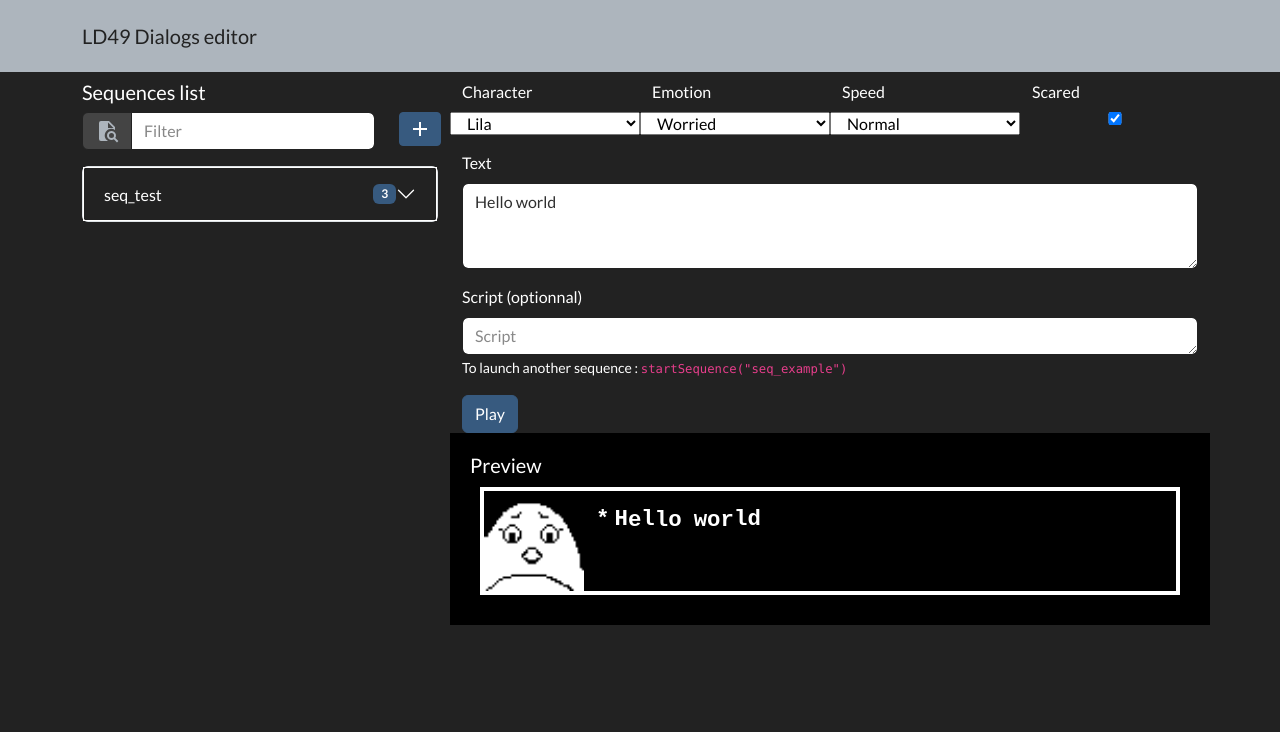
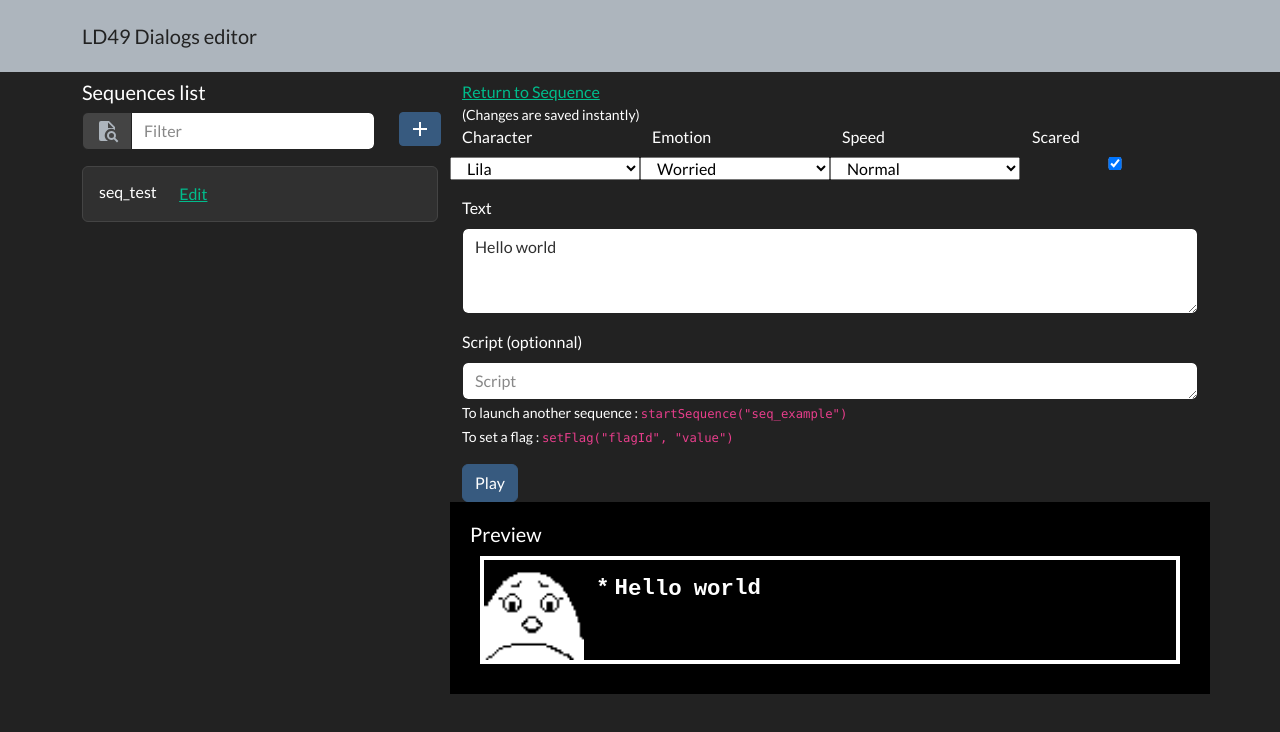
Before and after one commit to Ciriak/ld49-dialog-generator, a React (Create React App) app: page /sequence/seq_test/item/0 in a window 1280 px wide. Shown: the top 732 px of the page. Built offline with nearby package versions, Linux system fonts and the light colour scheme.

Commit message:
added cat and fixed dialogs

```diff
--- a/src/App.tsx
+++ b/src/App.tsx
@@ -4,7 +4,7 @@ import './App.scss';
 import { Col, Container, Navbar, Row } from 'react-bootstrap';
 import SequencesList from './components/SequencesList/SequencesList';
 import { Route, Switch } from 'react-router';
-import Dialog from './components/Dialog/Dialog';
+import Item from './components/Item/Item';
 import Sequence from './components/Sequence/Sequence';
 import { ToastContainer } from 'react-toastify';
 import 'react-toastify/dist/ReactToastify.css';
@@ -25,7 +25,7 @@ function App() {
           <Col>
             <Switch>
               <Route path="/sequence/:sequenceName/item/:itemIndex" key={Date.now()}>
-                <Dialog />
+                <Item />
               </Route>
               <Route path="/sequence/:sequenceName" key={Date.now()}>
                 <Sequence />
--- a/src/atoms/library.atom.ts
+++ b/src/atoms/library.atom.ts
@@ -13,7 +13,7 @@ let library: ILibraryState = {
       items: [
         {
           type: 'dialog',
-          item: {
+          data: {
             characterIndex: 1,
             emotionIndex: 2,
             text: 'Hello world',
@@ -23,7 +23,7 @@ let library: ILibraryState = {
         },
         {
           type: 'dialog',
-          item: {
+          data: {
             characterIndex: 0,
             emotionIndex: 0,
             text: 'Text test 2',
@@ -32,7 +32,7 @@ let library: ILibraryState = {
         },
         {
           type: 'dialog',
-          item: {
+          data: {
             characterIndex: 1,
             emotionIndex: 1,
             text: 'Blablablabla',
@@ -45,6 +45,8 @@ let library: ILibraryState = {
 };
 if (rawSavedData) {
   library = JSON.parse(rawSavedData) as ILibraryState;
+  console.log('LOADED FILE');
+  console.log(library);
 }
 const libraryState = atom<ILibraryState>({
   key: 'library',
--- a/src/components/Choice/Choice.tsx
+++ b/src/components/Choice/Choice.tsx
@@ -1,31 +1,143 @@
 import { useState } from 'react';
-import { Col, Form, Row, Button } from 'react-bootstrap';
+import { Col, Form, Row } from 'react-bootstrap';
 import ICharacter from '../../interfaces/Character.interface';
 import charactersData from '../../characters';
 import { useParams } from 'react-router';
 
 import DialogPreview from '../DialogPreview/DialogPreview';
-import IChoice from '../../interfaces/Choice.interface';
-import useItem from '../../hooks/useItem';
-import Dialog from '../Dialog/Dialog';
+import useChoice from '../../hooks/useChoice';
+import IDialog from '../../interfaces/Dialog.interface';
+import { cloneDeep } from 'lodash';
 
-interface IChoiceProps {
-  choice: IChoice;
-  sequenceName: string;
-  itemIndex: number;
-}
+export default function Choice() {
+  const params = useParams<{ sequenceName: string; itemIndex: string }>();
+  const [characters] = useState<ICharacter[]>(charactersData);
+  const { choice, setChoice } = useChoice(params.sequenceName, parseInt(params.itemIndex));
 
-export default function Choice(props: IChoiceProps) {
-  const choice = props.choice;
-  const { item, setItem } = useItem(props.sequenceName, props.itemIndex);
-
-  function setChoice(choice: IChoice) {
-    setItem({ ...item, data: choice });
+  function setChoiceDialog(dialog: IDialog) {
+    const cChoice = cloneDeep(choice);
+    cChoice.dialog = cloneDeep(dialog);
+    setChoice(cChoice);
   }
 
   return (
     <div className="choice">
-      <Dialog dialog={choice.dialog} itemIndex={props.itemIndex} sequenceName={props.sequenceName} />
+      <Row>
+        <Form>
+          <Row>
+            <Col>
+              <Form.Group className="mb-3" controlId="exampleForm.ControlInput1">
+                <Form.Label>Character</Form.Label>
+                <Row>
+                  <select
+                    value={choice.dialog.characterIndex}
+                    onChange={(e) => {
+                      setChoiceDialog({ ...choice.dialog, characterIndex: parseInt(e.target.value) });
+                    }}
+                  >
+                    {characters.map((character, characterIndex) => {
+                      return (
+                        <option key={characterIndex} value={characterIndex}>
+                          {character.name}
+                        </option>
+                      );
+                    })}
+                  </select>
+                </Row>
+              </Form.Group>
+            </Col>
+            <Col>
+              <Form.Group className="mb-3" controlId="exampleForm.ControlInput1">
+                <Form.Label>Emotion</Form.Label>
+                <Row>
+                  <select
+                    value={choice.dialog.emotionIndex}
+                    onChange={(e) => {
+                      setChoiceDialog({ ...choice.dialog, emotionIndex: parseInt(e.target.value) });
+                    }}
+                  >
+                    {characters[choice.dialog.characterIndex].emotions.map((emotion, emotionIndex) => {
+                      return (
+                        <option key={emotionIndex} value={emotionIndex}>
+                          {emotion}
+                        </option>
+                      );
+                    })}
+                  </select>
+                </Row>
+              </Form.Group>
+            </Col>
+            <Col>
+              <Form.Group className="mb-3" controlId="exampleForm.ControlInput1">
+                <Form.Label>Speed</Form.Label>
+                <Row className="text-left">
+                  <select
+                    value={choice.dialog.speed}
+                    onChange={(e) => {
+                      setChoiceDialog({ ...choice.dialog, speed: e.target.value as any });
+                    }}
+                  >
+                    <option value="normal">Normal</option>
+                    <option value="slow">Slow</option>
+                  </select>
+                </Row>
+              </Form.Group>
+            </Col>
+            <Col>
+              <Form.Group className="mb-3" controlId="exampleForm.ControlInput1">
+                <Form.Label>Scared</Form.Label>
+                <Row className="text-left">
+                  <input
+                    type="checkbox"
+                    checked={choice.dialog.isScared}
+                    onChange={() => {
+                      setChoiceDialog({ ...choice.dialog, isScared: !choice.dialog.isScared });
+                    }}
+                  />
+                </Row>
+              </Form.Group>
+            </Col>
+          </Row>
+
+          <Form.Group className="mb-3" controlId="exampleForm.ControlTextarea1">
+            <Form.Label>Text</Form.Label>
+
+            <Form.Control
+              defaultValue={choice.dialog.text}
+              as="textarea"
+              rows={3}
+              placeholder="Text goes here..."
+              onChange={(e) => {
+                setChoiceDialog({ ...choice.dialog, text: e.target.value });
+              }}
+            />
+          </Form.Group>
+
+          <Form.Group className="mb-3" controlId="exampleForm.ControlTextarea1">
+            <Form.Label>Script (optionnal)</Form.Label>
+
+            <Form.Control
+              defaultValue={choice.dialog.script}
+              as="textarea"
+              rows={1}
+              placeholder="Script"
+              onChange={(e) => {
+                setChoiceDialog({ ...choice.dialog, script: e.target.value });
+              }}
+            />
+            <small>
+              To launch another sequence : <code>startSequence("seq_example")</code>
+            </small>
+            <br />
+            <small>
+              To set a flag : <code>setFlag("flagId", "value")</code>
+            </small>
+          </Form.Group>
+        </Form>
+      </Row>
+      <Row>
+        <DialogPreview dialog={choice.dialog} />
+      </Row>
     </div>
   );
 }
--- a/src/components/Dialog/Dialog.tsx
+++ b/src/components/Dialog/Dialog.tsx
@@ -7,6 +7,7 @@ import { useParams } from 'react-router';
 import { dialogToLetters } from '../../utils/utils';
 import DialogPreview from '../DialogPreview/DialogPreview';
 import useDialog from '../../hooks/useDialog';
+import { Link } from 'react-router-dom';
 
 export default function Dialog() {
   const params = useParams<{ sequenceName: string; itemIndex: string }>();
@@ -72,6 +73,10 @@ export default function Dialog() {
 
   return (
     <div className="dialog">
+      <Row>
+        <Link to={`/sequence/` + params.sequenceName}>Return to Sequence</Link> <small>(Changes are saved instantly)</small>
+      </Row>
+
       <Row>
         <Form>
           <Row>
@@ -178,6 +183,10 @@ export default function Dialog() {
             <small>
               To launch another sequence : <code>startSequence("seq_example")</code>
             </small>
+            <br />
+            <small>
+              To set a flag : <code>setFlag("flagId", "value")</code>
+            </small>
           </Form.Group>
 
           <Button
--- /dev/null
+++ b/src/components/Item/Item.tsx
@@ -0,0 +1,24 @@
+import react from 'react';
+
+import { useParams } from 'react-router';
+
+import { findIndex } from 'lodash';
+import useLibrary from '../../hooks/useLibrary';
+import Choice from '../Choice/Choice';
+import Dialog from '../Dialog/Dialog';
+
+export default function Item() {
+  const params = useParams<{ sequenceName: string; itemIndex: string }>();
+  const { library } = useLibrary();
+
+  const sequenceIndex = findIndex(library.sequences, { internalName: params.sequenceName });
+
+  const item = library.sequences[sequenceIndex].items[parseInt(params.itemIndex)];
+
+  return (
+    <div className="item">
+      {item.type === 'choice' && <Choice />}
+      {item.type === 'dialog' && <Dialog />}
+    </div>
+  );
+}
--- a/src/components/SequencesList/SequencesList.tsx
+++ b/src/components/SequencesList/SequencesList.tsx
@@ -2,18 +2,21 @@ import { mdiFileSearch, mdiPlus } from '@mdi/js';
 import Icon from '@mdi/react';
 import { cloneDeep } from 'lodash';
 import React, { useState } from 'react';
-import { Accordion, ListGroup, Button, Row, InputGroup, Col, Badge } from 'react-bootstrap';
+import { Accordion, ListGroup, Button, Row, InputGroup, Col, Badge, ListGroupItem } from 'react-bootstrap';
 import faker from 'faker';
+import { useHistory, useParams } from 'react-router';
 import { Link } from 'react-router-dom';
 import useLibrary from '../../hooks/useLibrary';
 import SequenceItemListGroup from '../SequenceItemListGroup/SequenceItemListGroup';
 
 import './sequences-list.scss';
+import ISequence from '../../interfaces/Sequence.interface';
 export default function SequencesList() {
   const { library, setLibrary } = useLibrary();
 
   const [filter, setFilter] = useState<string | null>(null);
 
+  const history = useHistory();
   function handleCreateSequence() {
     const updatedLibrary = cloneDeep(library);
 
@@ -24,6 +27,12 @@ export default function SequencesList() {
     });
 
     setLibrary(updatedLibrary);
+  }
+
+  function editSequence(sequence: ISequence) {
+    history.push(`/sequence/${sequence.internalName}`);
+    // eslint-disable-next-line no-restricted-globals
+    location.reload();
   }
 
   return (
@@ -53,39 +62,27 @@ export default function SequencesList() {
         </Col>
       </Row>
 
-      <Accordion>
-        {library.sequences.map((sequence, sequenceIndex) => {
-          return (
-            <Accordion.Item key={sequenceIndex} eventKey={String(sequenceIndex)}>
-              <Accordion.Header className="sequence-header">
-                <Col>{sequence.internalName} </Col>
-                <Badge>{sequence.items.length}</Badge>
-              </Accordion.Header>
-              <Accordion.Body>
-                <Row className="text-right">
-                  <Link to={`/sequence/${sequence.internalName}`}>
-                    <Button variant="link">Edit sequence infos</Button>
-                  </Link>
-                </Row>
-
-                <ListGroup>
-                  {sequence.items.map((sequenceItem, sequenceItemIndex) => {
-                    return (
-                      <SequenceItemListGroup
-                        key={sequenceItemIndex}
-                        item={sequenceItem}
-                        sequenceIndex={sequenceIndex}
-                        itemIndex={sequenceItemIndex}
-                        hasLink={true}
-                      />
-                    );
-                  })}
-                </ListGroup>
-              </Accordion.Body>
-            </Accordion.Item>
-          );
-        })}
-      </Accordion>
+      {library.sequences.map((sequence, sequenceIndex) => {
+        return (
+          <ListGroup>
+            <ListGroupItem>
+              <Col>
+                <span>
+                  {sequence.internalName} {'  '}
+                </span>
+                <Button
+                  variant="link"
+                  onClick={() => {
+                    editSequence(sequence);
+                  }}
+                >
+                  Edit
+                </Button>
+              </Col>
+            </ListGroupItem>
+          </ListGroup>
+        );
+      })}
     </div>
   );
 }
--- /dev/null
+++ b/src/hooks/useChoice.ts
@@ -0,0 +1,18 @@
+import { cloneDeep, findIndex } from 'lodash';
+import IChoice from '../interfaces/Choice.interface';
+import useLibrary from './useLibrary';
+
+function useChoice(sequenceName: string, choiceIndex: number) {
+  const { library, setLibrary } = useLibrary();
+  const sequenceIndex = findIndex(library.sequences, { internalName: sequenceName });
+  const choice = library.sequences[sequenceIndex].items[choiceIndex].data as IChoice;
+  function setChoice(updatedCHoice: IChoice) {
+    const updatedLibrary = cloneDeep(library);
+    updatedLibrary.sequences[sequenceIndex].items[choiceIndex].data = updatedCHoice;
+
+    setLibrary(updatedLibrary);
+  }
+  return { choice, setChoice };
+}
+
+export default useChoice;
--- a/src/hooks/useDialog.ts
+++ b/src/hooks/useDialog.ts
@@ -5,10 +5,10 @@ import useLibrary from './useLibrary';
 function useDialog(sequenceName: string, dialogIndex: number) {
   const { library, setLibrary } = useLibrary();
   const sequenceIndex = findIndex(library.sequences, { internalName: sequenceName });
-  const dialog = library.sequences[sequenceIndex].items[dialogIndex].item as IDialog;
+  const dialog = library.sequences[sequenceIndex].items[dialogIndex].data as IDialog;
   function setDialog(updatedDialog: IDialog) {
     const updatedLibrary = cloneDeep(library);
-    updatedLibrary.sequences[sequenceIndex].items[dialogIndex].item = updatedDialog;
+    updatedLibrary.sequences[sequenceIndex].items[dialogIndex].data = updatedDialog;
 
     setLibrary(updatedLibrary);
   }
```
Also changed, not shown: src/characters.ts (+13 -3 lines), src/components/Sequence/Sequence.tsx (+12 -10 lines), src/components/SequenceItemListGroup/SequenceItemListGroup.tsx (+6 -6 lines), public/characters/cat/cat-portrait.png (added).
